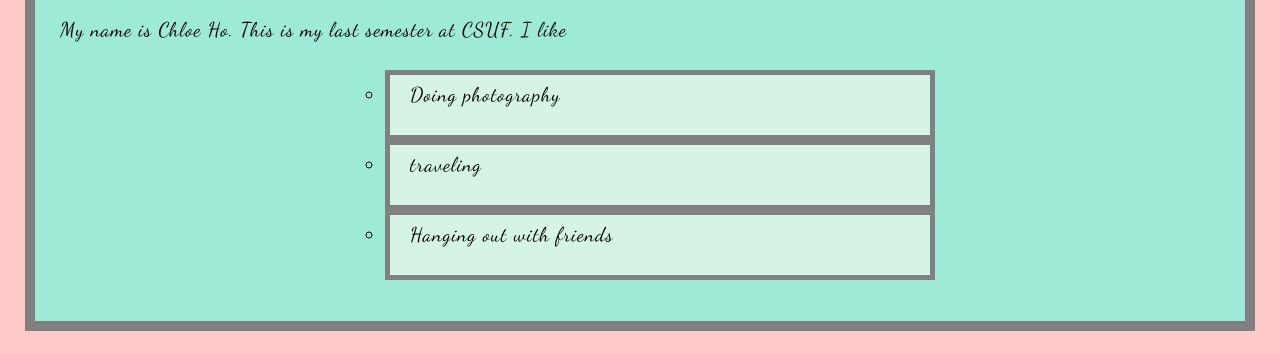
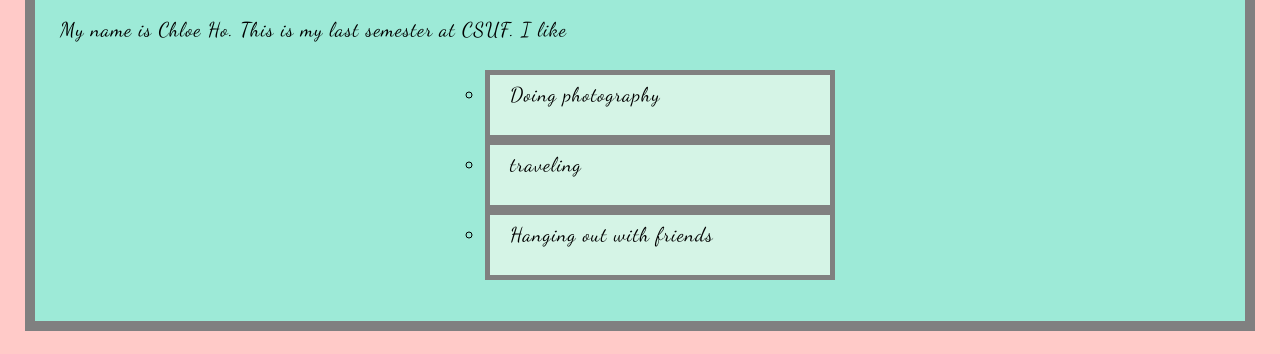
Before and after one commit to hellochloe92/hellochloe92.github.io, a plain HTML site: page index.html in a window 1280 px wide. Shown: the part 224-578 px from the top of the page. Drawn offline with nearby package versions, Linux system fonts and the light colour scheme; a web font is replaced by a local one.

Commit message:
Update style.css

```diff
--- a/styles/style.css
+++ b/styles/style.css
@@ -50,7 +50,7 @@ img {
 }
 
 ul li{
-    max-width: 500px;
+    width: 300px;
     margin: auto;
     background-color: #d5f4e6;
     padding: 0 20px 20px 20px;
```
